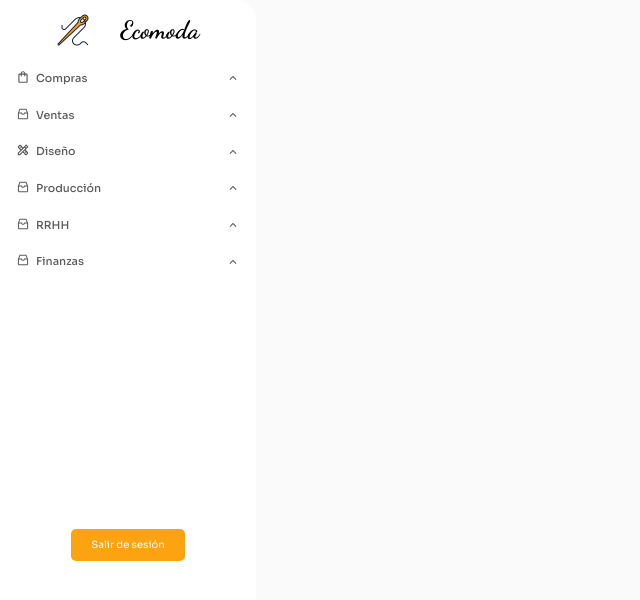
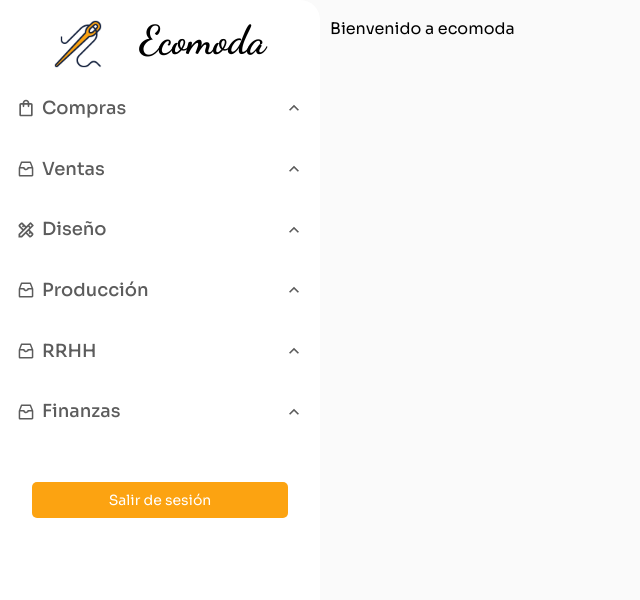
Before and after one commit to AndresBlade/ecomoda, a React (Vite) app: page / in a window 1280 px wide. Shown: the top 600 px of the page, without its empty margins (0-640 px from the left). Built offline with nearby package versions, Linux system fonts and the light colour scheme.

Commit message:
animaciones y el mobile-first añadidos

```diff
--- a/src/App.tsx
+++ b/src/App.tsx
@@ -6,8 +6,10 @@ export const App = () => {
 	return (
 		<>
 			{/* <Header /> */}
-			<Sidebar />
-			<Outlet />
+			<section className='sidebarGrid'>
+				<aside><Sidebar /></aside>
+				<article><Outlet /></article>
+			</section>
 		</>
 	);
 };
--- a/src/assets/global.css
+++ b/src/assets/global.css
@@ -65,7 +65,7 @@ img {
 .header__name {
 	font-family: var(--stylishFont);
 	line-height: 4rem;
-	font-size: 2.5rem;
+	font-size: 4rem;
 	text-decoration: none;
 	font-weight: 700;
 	color: #000000;
@@ -87,6 +87,17 @@ img {
 /* ------------------------------------------------ */
 
 /*  Sidebar Styles */
+
+.sidebarGrid {
+	display: none;
+
+	@media (width >= 620px) {
+		display: grid;
+		grid-template-columns: 1fr 3fr;
+		padding: 2rem;
+	}
+}
+
 .sidebar {
 	position: fixed;
 	top: 0;
@@ -95,7 +106,7 @@ img {
 	flex-direction: column;
 	border-radius: 0 20px 20px 0;
 	gap: 10px;
-	width: 20%;
+	width: 25%;
 	min-width: 140px;
 	height: 100%;
 	background: #fff;
@@ -104,19 +115,30 @@ img {
 	overflow-x: hidden;
 }
 
-.sidebar__logo{
+.sidebar__logo {
   display: flex;
   width: 90%;
   margin: 0 auto;
   gap: 15%;
   justify-content: center;
   text-decoration: none;
-  padding: 1rem;
+  padding: 2rem;
 
-  .logo{
+  .logo__img{
 	  width: 32px;
 	}
+
+  .logo__name {
+	font-family: var(--stylishFont);
+	line-height: 4rem;
+	font-size: 3rem;
+	text-decoration: none;
+	font-weight: 700;
+	color: #000000;
   }
+
+}
+
 
 .sidebar__menu{
 	display: flex;
@@ -124,23 +146,26 @@ img {
 	width: 100%;
 	gap: 10px;
 	padding-left: 0;
+	margin-bottom: 2rem;
 }
 
 .sidebar__menuData {
 	list-style: none;
-	width: 100%;
+	width: 95%;
 	border-radius: 6px;
-	font-size: 11px;
+	font-size: 12px;
 	font-weight: 500;
 	padding: 0 16px;
 	color: var(--primaryGray);
 	transition: background 0.3s;
+	margin-bottom: 1rem;
 
 	a {
 		text-decoration: none;
 		color: inherit;
 	}
 }
+
 
 .sidebar__details{
 	display: flex;
@@ -149,17 +174,17 @@ img {
 	margin-bottom: 1rem;
 	align-items: center;
 
+	.icon{
+		display: flex;
+		align-items: center;
+		transition: 0.4s;
+	}
+
 	.sidebar__title{
 		display: flex;
 		align-items: center;
 		width: 100%;
 		justify-content: space-between;
-
-		.icon{
-			display: flex;
-			align-items: center;
-			transition: 0.4s;
-			}
 
 		.iconOpened{
 			transform: rotate(0deg);
@@ -172,19 +197,8 @@ img {
 	}
 }
 
-.sidebar__details:hover::before {
-	content: "";
-	position: absolute;
-	top: 0;
-	left: -15px;
-	width: 150%;
-	height: 100%;
-	background-color: var(--primaryYellow);
-	clip-path: circle(5% at 0% 50%);
-	z-index: 1;
-  }
-
-  .sidebar__details.visible::before{
+.sidebar__details:hover::before,
+.sidebar__details.visible::before {
 	content: "";
 	position: absolute;
 	top: 0;
@@ -204,17 +218,34 @@ img {
 	display: none;
 }
 
-.visible__subnav {
+.subnav {
 	display: flex;
 	flex-direction: column;
 	padding-left: 20px;
-	gap: 10px;
+	gap: 15px;
 
 	.submenu__details{
 		display: flex;
 		gap: 10px;
 		list-style: none;
 	}
+
+	.submenu__details:last-child{
+		margin-bottom: 1rem;
+	}
+}
+
+.subnav__invisible{
+	opacity: 0;
+	transform: translateY(-20px);
+	transition: opacity .1s, transform .4s;
+	max-height: 0;
+}
+
+.subnav__visible {
+	opacity: 1;
+	transform: translateY(0);
+	transition: opacity 1s, transform .3s ease-in;
 }
 
 .sidebar__sesionButton{
@@ -222,20 +253,48 @@ img {
 	justify-content: center;
 	align-items: center;
 	width: 100%;
-	height: 100vh;
 }
+
 .sesionButton {
 	display: inline-block;
 	padding: 10px 20px;
 	color: white;
-	background-color: var(--primaryYellow); /* Color de fondo naranja */
+	background-color: var(--primaryYellow);
 	border-radius: 5px;
 	text-decoration: none;
 	text-align: center;
 	font-weight: 400;
 	font-size: 10px;
 	cursor: pointer;
+	width: 80%;
 }
 
+@media (width >= 850px) {
+	.sidebar__logo .logo__img{
+		width: 48px;
+	}
+
+	.sidebar__logo .logo__name{
+		font-size: 4rem;
+	}
+
+	.sidebar__menuData {
+		font-size: 18px;
+		width: 100%;
+	}
+
+	.sesionButton {
+		font-size: 14px;
+	}
+
+	.sidebar__details{
+		margin-bottom: 2rem;
+	}
+
+	.sidebar__details:hover::before,
+	.sidebar__details.visible::before {
+		clip-path: circle(3% at 0% 50%);
+	}
+}
 
 /* ------------------------------- */
--- a/src/components/ui/Sidebar/Sidebar.tsx
+++ b/src/components/ui/Sidebar/Sidebar.tsx
@@ -8,8 +8,8 @@ export const Sidebar = () => {
 	return (
 		<nav className="sidebar">
 			<Link to="/" className="sidebar__logo">
-				<img className="logo" src="./aguja_Logo.svg" alt="logo" />
-				<span className="header__name">Ecomoda</span>
+				<img className="logo__img" src="./aguja_Logo.svg" alt="logo" />
+				<span className="logo__name">Ecomoda</span>
 			</Link>
 			<ul className="sidebar__menu">
 				{sidebarData.map((item, index) => (
--- a/src/components/ui/Sidebar/Submenu.tsx
+++ b/src/components/ui/Sidebar/Submenu.tsx
@@ -16,8 +16,9 @@ export const SubMenu: React.FC<{
 	menuNumber: number;
 }> = ({ item, status, setActiveMenu, menuNumber }) => {
 	const active = status ? 'visible' : '';
+	const activeSubnav = status ? 'submenu__details' : 'invisible';
 	const currentStatus = status ? 'iconOpened' : 'iconClosed';
-	const subnavStatus = status ? 'visible__subnav' : 'invisible';
+	const subnavStatus = status ? 'subnav subnav__visible' : 'subnav subnav__invisible';
 
 	return (
 		<li className="sidebar__menuData">
@@ -30,7 +31,7 @@ export const SubMenu: React.FC<{
 				}
 			>
 				<div className={`sidebar__details ${active}`}>
-					<span>{item.icon}</span>
+					<span className='icon'>{item.icon}</span>
 					<div className="sidebar__title">
 						<span>{item.title}</span>
 						<span className={`icon ${currentStatus}`}>
@@ -43,7 +44,7 @@ export const SubMenu: React.FC<{
 			{item.Subnav && (
 				<ul className={subnavStatus}>
 					{item.Subnav.map((subItem, index) => (
-						<li className="submenu__details" key={index}>
+						<li className={activeSubnav} key={index}>
 							<span>{subItem.icon}</span>
 							<Link to={subItem.path}>{subItem.title}</Link>
 						</li>
--- a/src/components/ui/Sidebar/sidebarData.tsx
+++ b/src/components/ui/Sidebar/sidebarData.tsx
@@ -13,93 +13,93 @@ export const sidebarData = [
 	{
 		title: 'Compras',
 		path: '/compras',
-		icon: <MdOutlineShoppingBag size={14} />,
-		iconClosed: <MdKeyboardArrowDown size={14} />,
+		icon: <MdOutlineShoppingBag size={20} />,
+		iconClosed: <MdKeyboardArrowDown size={20} />,
 		Subnav: [
 			{
 				title: 'Opcion',
 				path: '/',
-				icon: <HiOutlineCollection size={14} />,
+				icon: <HiOutlineCollection size={20} />,
 			},
 		],
 	},
 	{
 		title: 'Ventas',
 		path: '/ventas',
-		icon: <AiOutlineInbox size={14} />,
-		iconClosed: <MdKeyboardArrowDown size={14} />,
+		icon: <AiOutlineInbox size={20} />,
+		iconClosed: <MdKeyboardArrowDown size={20} />,
 		Subnav: [
 			{
 				title: 'Opcion',
 				path: '/',
-				icon: <HiOutlineCollection size={14} />,
+				icon: <HiOutlineCollection size={20} />,
 			},
 		],
 	},
 	{
 		title: 'Diseño',
 		path: '/diseno',
-		icon: <MdOutlineDesignServices size={14} />,
-		iconClosed: <MdKeyboardArrowDown size={14} />,
+		icon: <MdOutlineDesignServices size={20} />,
+		iconClosed: <MdKeyboardArrowDown size={20} />,
 		Subnav: [
 			{
 				title: 'Colecciones',
 				path: '/diseno/colecciones',
-				icon: <HiOutlineCollection size={14} />,
+				icon: <HiOutlineCollection size={20} />,
 			},
 			{
 				title: 'Prendas',
 				path: '/diseno/prendas',
-				icon: <LuShirt size={14} />,
+				icon: <LuShirt size={20} />,
 			},
 			{
 				title: 'Materiales',
 				path: '/diseno/materiales',
-				icon: <MdOutlineInventory2 size={14} />,
+				icon: <MdOutlineInventory2 size={20} />,
 			},
 			{
 				title: 'Categoría',
 				path: '/diseno/categoria',
-				icon: <BiCategoryAlt size={14} />,
+				icon: <BiCategoryAlt size={20} />,
 			},
 		],
 	},
 	{
 		title: 'Producción',
 		path: '/produccion',
-		icon: <AiOutlineInbox size={14} />,
-		iconClosed: <MdKeyboardArrowDown size={14} />,
+		icon: <AiOutlineInbox size={20} />,
+		iconClosed: <MdKeyboardArrowDown size={20} />,
 		Subnav: [
 			{
 				title: 'Opcion',
 				path: '/',
-				icon: <HiOutlineCollection size={14} />,
+				icon: <HiOutlineCollection size={20} />,
 			},
 		],
 	},
 	{
 		title: 'RRHH',
 		path: '/RRHH',
-		icon: <AiOutlineInbox size={14} />,
-		iconClosed: <MdKeyboardArrowDown size={14} />,
+		icon: <AiOutlineInbox size={20} />,
+		iconClosed: <MdKeyboardArrowDown size={20} />,
 		Subnav: [
 			{
 				title: 'Opcion',
 				path: '/',
-				icon: <HiOutlineCollection size={14} />,
+				icon: <HiOutlineCollection size={20} />,
 			},
 		],
 	},
 	{
 		title: 'Finanzas',
 		path: '/finanzas',
-		icon: <AiOutlineInbox size={14} />,
-		iconClosed: <MdKeyboardArrowDown size={14} />,
+		icon: <AiOutlineInbox size={20} />,
+		iconClosed: <MdKeyboardArrowDown size={20} />,
 		Subnav: [
 			{
 				title: 'Opcion',
 				path: '/',
-				icon: <HiOutlineCollection size={14} />,
+				icon: <HiOutlineCollection size={20} />,
 			},
 		],
 	},
```
Lines whose indentation alone changed are shown as unchanged.
